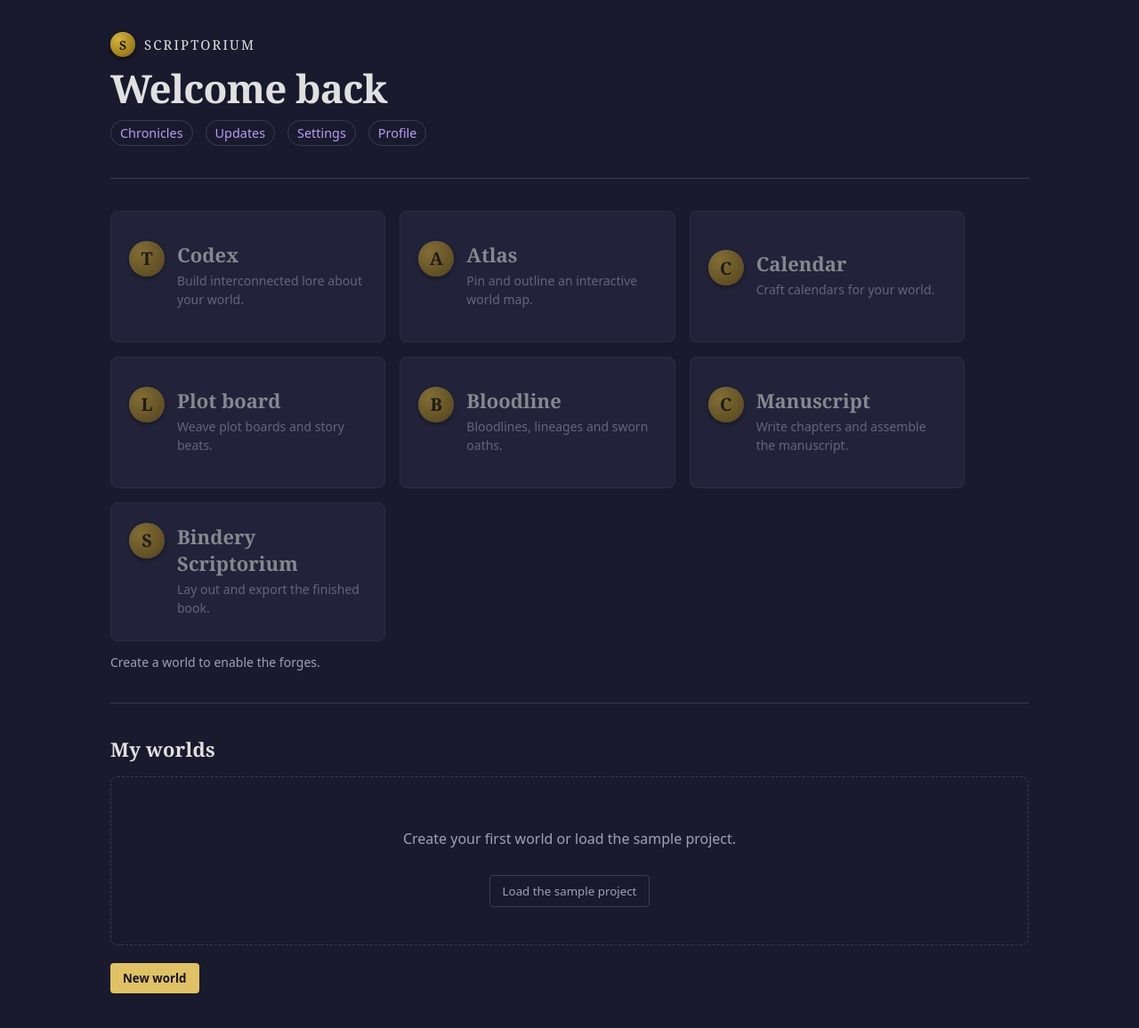
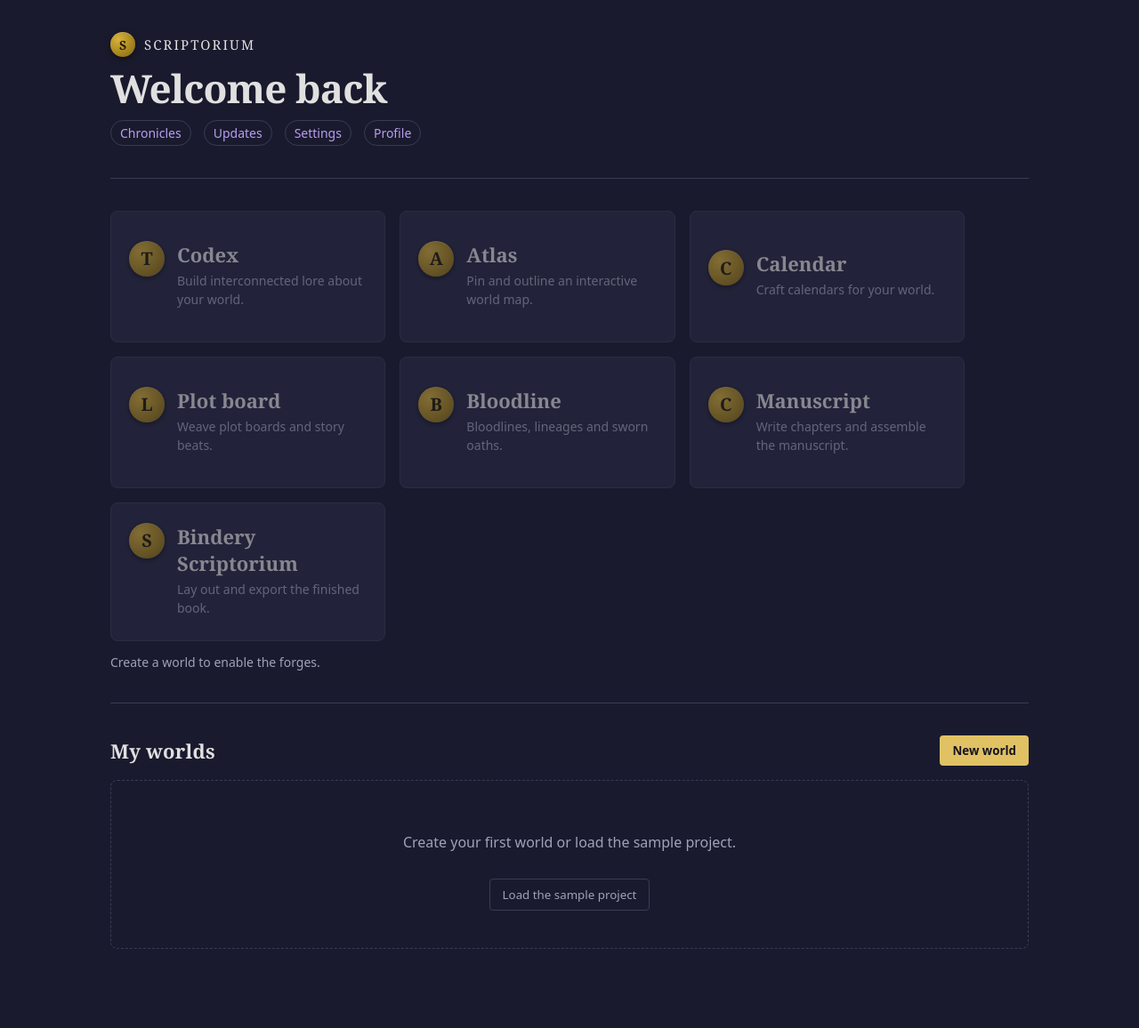
Before and after one commit to lmaoclost/WriteMe, a React (Vite) app: page / in a window 1280 px wide. Shown: the top 1156 px of the page at 89% size. After the commit the page ends 1131 px from the top, so only its background shows below. Built offline with nearby package versions, Linux system fonts and the light colour scheme; what polygon-clipping would draw is missing.

Commit message:
fix(hub): span do Bindery, New world no header, ramp de tokens alinhado

```diff
--- a/src/features/projects/LibraryPage.tsx
+++ b/src/features/projects/LibraryPage.tsx
@@ -152,11 +152,12 @@ export function LibraryPage() {
             if (f.double) {
               return <div className="forge-card" key={f.name}>{inner}</div>;
             }
+            const wide = f.name === "Bindery Scriptorium";
             return (
               <Link
                 key={f.name}
                 to={activeWorld ? f.path(activeWorld.id) : "#"}
-                className="forge-card forge-link"
+                className={"forge-card forge-link" + (wide ? " forge-wide" : "")}
                 aria-label={f.name}
               >
                 {inner}
@@ -190,6 +191,7 @@ export function LibraryPage() {
               </select>
             </div>
           )}
+          <Button className="worlds-new" onClick={() => setCreating(true)}>New world</Button>
         </div>
 
         {projects.length === 0 ? (
@@ -218,10 +220,6 @@ export function LibraryPage() {
             ))}
           </div>
         )}
-
-        <div className="hub-create-row">
-          <Button onClick={() => setCreating(true)}>New world</Button>
-        </div>
       </section>
 
       {creating && (
--- a/src/features/projects/projects.css
+++ b/src/features/projects/projects.css
@@ -34,7 +34,7 @@
 .hub-world-select:hover { border-color: var(--gold-dim); }
 
 .hub-pillars { display: flex; gap: 14px; flex-wrap: wrap; }
-.hub-link { color: var(--lilac); font-size: 0.9rem; text-decoration: none; padding: 4px 10px; border: 1px solid var(--line); border-radius: 999px; }
+.hub-link { color: var(--lilac); font-size: 0.875rem; text-decoration: none; padding: 4px 10px; border: 1px solid var(--line); border-radius: 999px; }
 .hub-link:hover { border-color: var(--accent); }
 
 .hub-rule { border: 0; border-top: 1px solid var(--line); margin: 36px 0; width: 100%; }
@@ -63,6 +63,8 @@
   transition: border-color 180ms cubic-bezier(0.16, 1, 0.3, 1);
 }
 .forge-card:hover { border-color: var(--gold-dim); }
+.forge-wide { grid-column: 1 / -1; grid-template-columns: 40px 1fr 1fr; grid-template-areas: "seal name desc" "seal sub desc"; align-content: center; }
+.forge-wide .forge-desc { grid-area: desc; align-self: center; margin-left: 0; }
 .forge-side { grid-area: seal; }
 .forge-name { grid-area: name; font-family: var(--font-display); font-size: 1.375rem; font-weight: 600; color: var(--parchment-strong); }
 .forge-desc { grid-area: desc; color: var(--slate); font-size: 0.875rem; line-height: 1.5; }
@@ -74,9 +76,11 @@
 .forge-note { color: var(--slate); font-size: 0.875rem; margin: 14px 0 0; }
 
 /* My worlds */
-.hub-worlds-head { display: flex; align-items: baseline; gap: 16px; flex-wrap: wrap; margin-bottom: 16px; }
+.hub-worlds-head { display: flex; align-items: center; gap: 16px; flex-wrap: wrap; margin-bottom: 16px; justify-content: space-between; }
+.hub-worlds-head .hub-section-title { margin-right: auto; }
+.worlds-new { flex: none; }
 .hub-section-title { font-family: var(--font-display); font-size: 1.375rem; font-weight: 600; color: var(--parchment-strong); }
-.worlds-tools { margin-left: auto; display: flex; gap: 10px; }
+.worlds-tools { display: flex; gap: 10px; }
 .worlds-search, .worlds-sort {
   background: var(--night);
   color: var(--parchment);
@@ -91,7 +95,7 @@
 .worlds-search:focus-visible, .worlds-sort:focus-visible { border-color: var(--gold-dim); outline: none; }
 
 .empty { border: 1px dashed var(--line); border-radius: 8px; padding: 42px; text-align: center; color: var(--parchment-dim); display: grid; gap: 14px; justify-items: center; }
-.worlds-none { color: var(--slate); font-size: 0.9rem; }
+.worlds-none { color: var(--slate); font-size: 0.875rem; }
 .hub-create-row { margin-top: 20px; }
 
 .library-grid { display: grid; grid-template-columns: repeat(auto-fill, minmax(240px, 1fr)); gap: 16px; }
@@ -104,16 +108,16 @@
 .project-link { color: inherit; text-decoration: none; padding: 16px; display: grid; gap: 6px; }
 .project-cover { width: 100%; height: 120px; object-fit: cover; }
 .project-name { font-family: var(--font-display); font-size: 1.25rem; font-weight: 600; }
-.project-desc { color: var(--slate); font-size: 13px; margin: 0; }
-.project-updated { color: var(--text-faint); font-size: 12px; margin: 0; }
+.project-desc { color: var(--slate); font-size: 0.8125rem; margin: 0; }
+.project-updated { color: var(--text-faint); font-size: 0.75rem; margin: 0; }
 .project-delete {
   position: absolute; top: 8px; right: 8px; background: var(--ink);
   border: 1px solid var(--line); color: var(--slate); border-radius: 4px;
-  width: 26px; height: 26px; font-size: 12px;
+  width: 26px; height: 26px; font-size: 0.75rem;
 }
 .project-delete:hover { color: var(--ember); border-color: var(--ember); }
 .modal-warning { color: var(--parchment-dim); }
 
 .hub-pillars { display: flex; gap: 14px; flex-wrap: wrap; }
-.hub-link { color: var(--lilac); font-size: 0.9rem; text-decoration: none; padding: 4px 10px; border: 1px solid var(--line); border-radius: 999px; }
+.hub-link { color: var(--lilac); font-size: 0.875rem; text-decoration: none; padding: 4px 10px; border: 1px solid var(--line); border-radius: 999px; }
 .hub-link:hover { border-color: var(--accent); }
```
Also changed, not shown: 1 other file (tests, documents, lock files or other folders).
